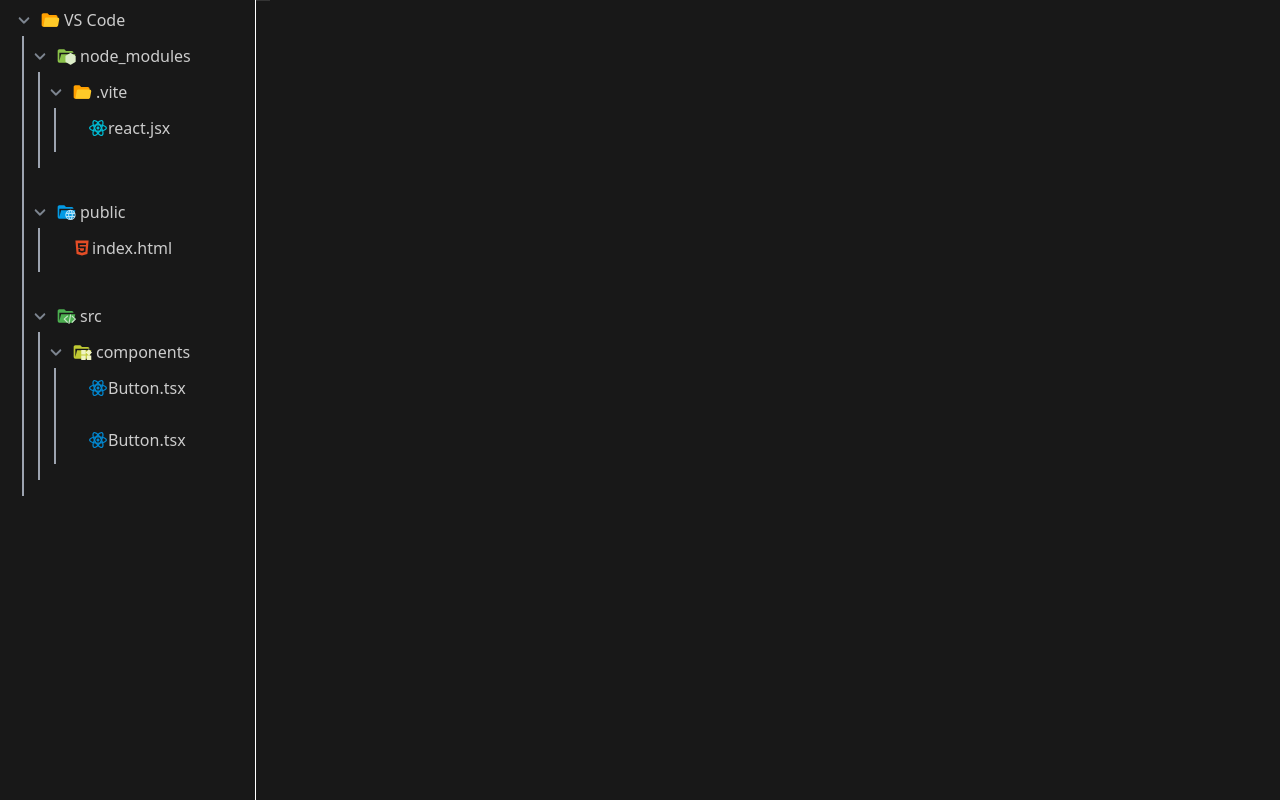
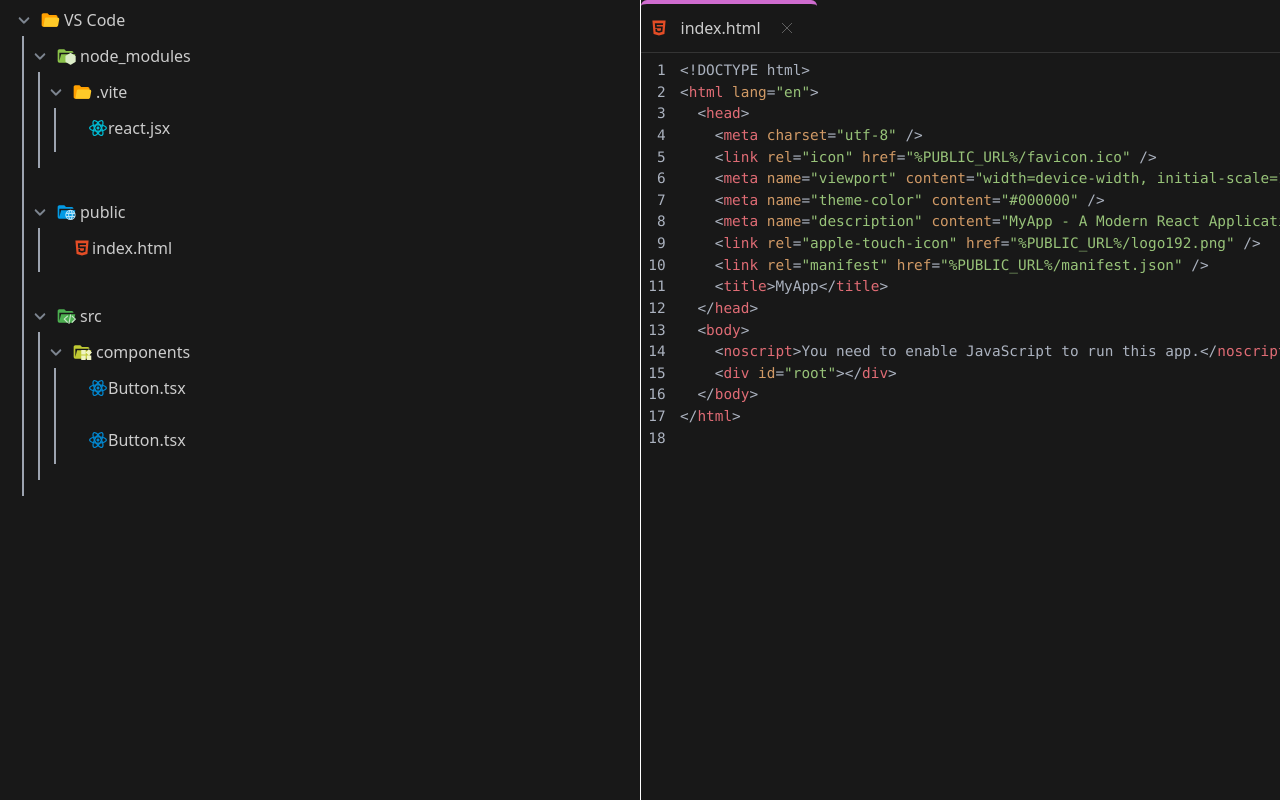
Before and after one commit to seadadevo/visual-studio-code-clone, a React (Vite) app: page / in a window 1280 px wide. Both pictures are taken after a click on the element 131 px from the left and 266 px from the top of the page. Built offline with nearby package versions, Linux system fonts and the light colour scheme.

Commit message:
Create a Resizable panel by using react-resizable-panels

```diff
--- a/src/App.tsx
+++ b/src/App.tsx
@@ -30,10 +30,12 @@
   return (
     <div>
       <div className="flex h-screen">
-        <div className="w-64 border-r border-white">
+
+        <ResizablePanel leftPanel ={
+          <div className="w-64 ">
           <RecursiveCom fileTree={fileTree} />
         </div>
-        <OpenedFilesBar />
+        } rightPanel = {<OpenedFilesBar/>} showLeftPanel/>
       </div>
     </div>
   );
--- a/src/components/OpenedFilesBarTab.tsx
+++ b/src/components/OpenedFilesBarTab.tsx
@@ -85,10 +85,10 @@
     const onRemove = (selectedId: string) => {
      const filtered = openedFiles.filter( file => file.id !== selectedId)
      const lastTap =  filtered[filtered.length - 1]
-    //  const {id, content, name} = lastTap;
-    dispatch(setOpenedFiles(filtered))
      if(lastTap) {
-       dispatch(setClickedFile({ activeTabId: lastTap.id, fileContent:lastTap.content, filename: lastTap.name}))
+       const {id, content, name} = lastTap;
+       dispatch(setOpenedFiles(filtered))
+       dispatch(setClickedFile({ activeTabId: id, fileContent:content, filename: name}))
       } else {
         dispatch(setOpenedFiles([]))
       dispatch(setClickedFile({ activeTabId: null, fileContent:"", filename: ""}))
--- a/src/components/ResizablePanel.tsx
+++ b/src/components/ResizablePanel.tsx
@@ -1,6 +1,37 @@
-// import { ReactNode } from "react";
-// import { Panel, PanelGroup, PanelResizeHandle } from "react-resizable-panels";
+import { ReactNode } from "react";
+import { Panel, PanelGroup, PanelResizeHandle } from "react-resizable-panels";
 
+interface IProps {
+  defaultLayout?: number[] | undefined;
+  leftPanel: ReactNode;
+  rightPanel: ReactNode;
+  showLeftPanel: boolean;
+}
+
+const ResizablePanel = ({
+  defaultLayout = [80, 20],
+  leftPanel,
+  rightPanel,
+  showLeftPanel,
+}: IProps) => {
+  const onLayout = (sizes: number[]) => {
+    document.cookie = `react-resizable-panels:layout=${JSON.stringify(sizes)}`;
+  };
+  return (
+    <PanelGroup direction="horizontal" onLayout={onLayout} autoSaveId="condition">
+      {showLeftPanel && (
+        <>
+          <Panel defaultSize={defaultLayout[0]} collapsible={true}>{leftPanel}</Panel>
+          <PanelResizeHandle className="border-r border-white" />
+        </>
+      )}
+
+      <Panel defaultSize={defaultLayout[1]}>{rightPanel}</Panel>
+    </PanelGroup>
+  );
+};
+
+export default ResizablePanel;
 // interface IProps {
 //   defaultLayout?: number[] | undefined;
 //   leftPanel: ReactNode;
```
Also changed, not shown: 1 other file (tests, documents, lock files or other folders).
